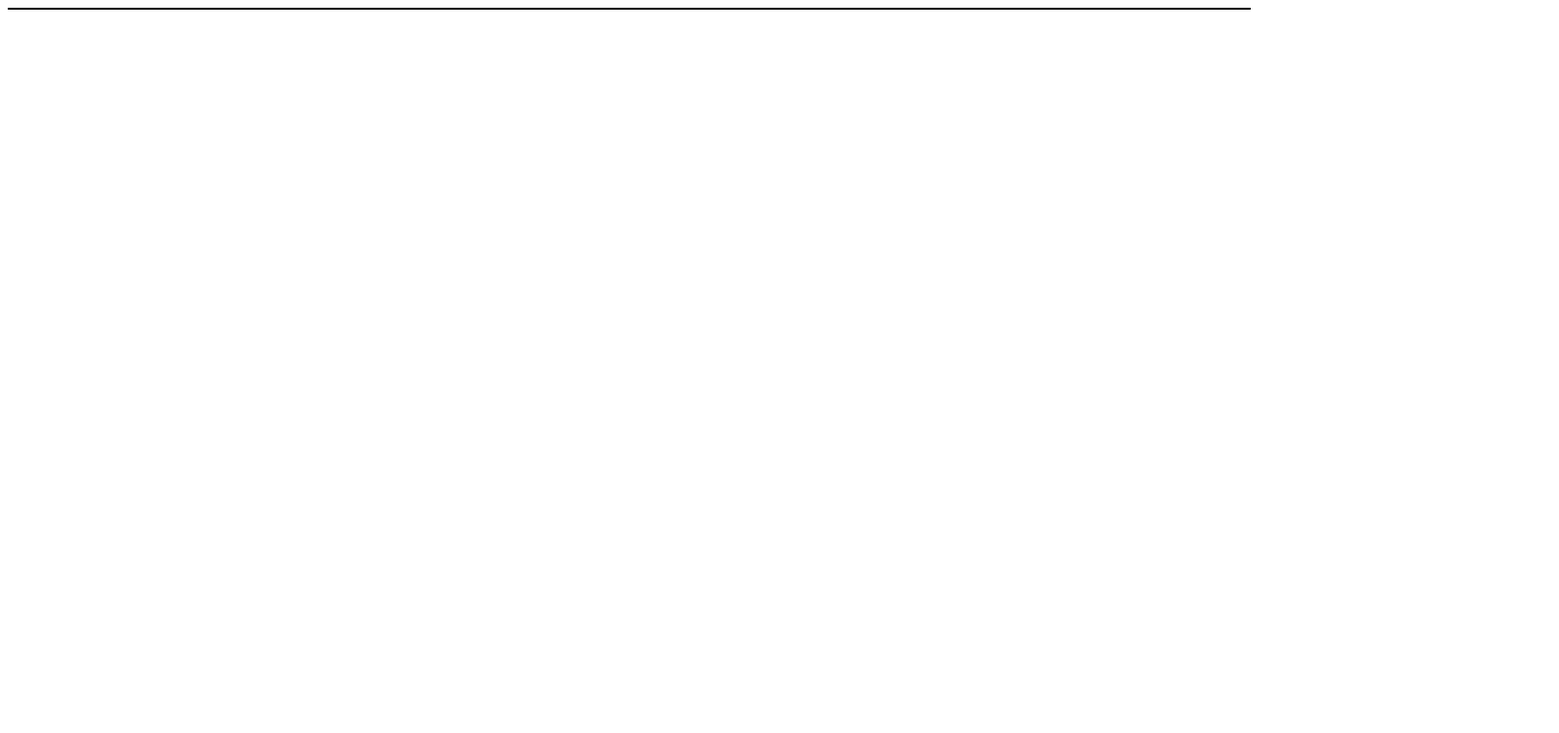
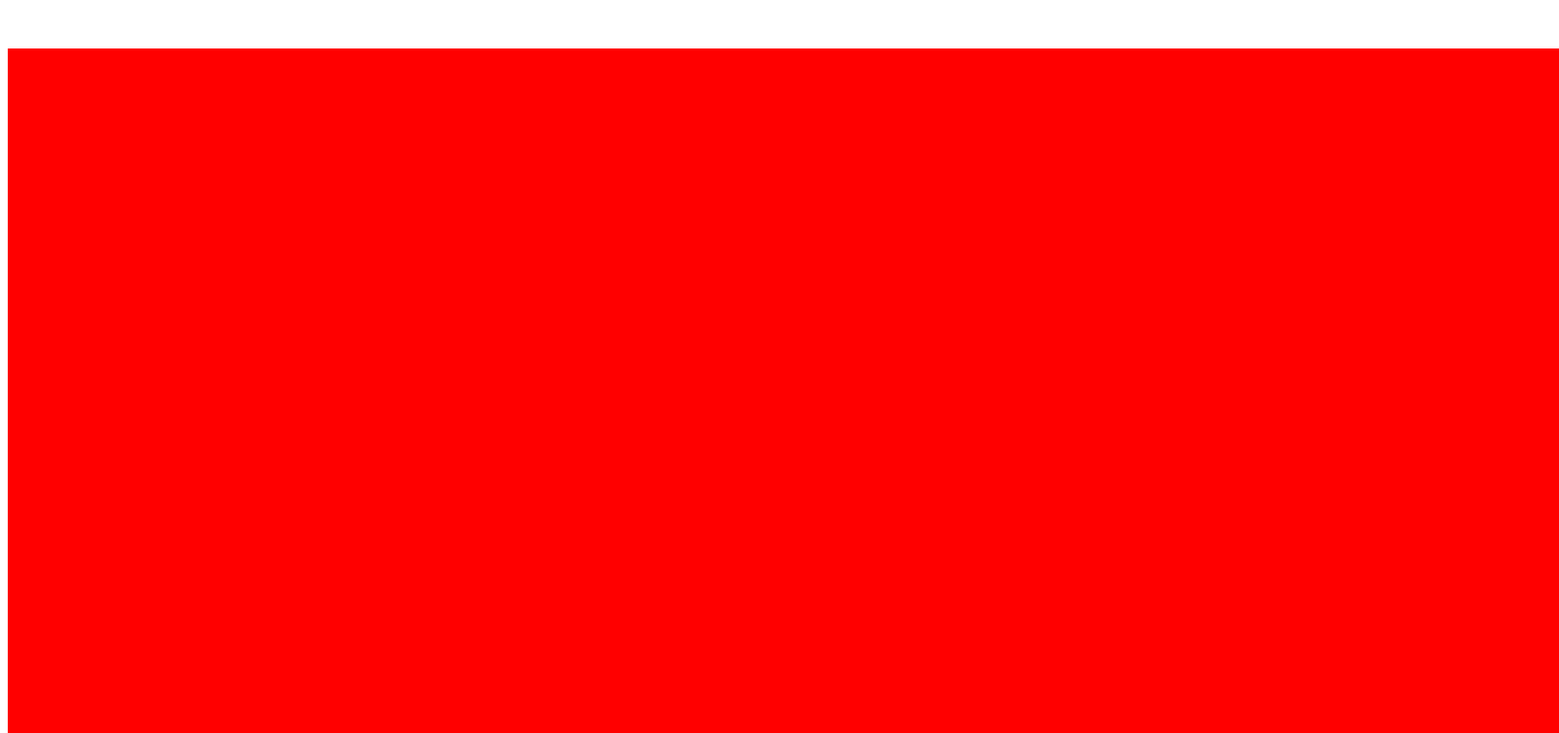
Before and after one commit to pradnya-gawai/BackGround-change-app, a plain HTML site: page index.html in a window 1280 px wide. Shown: the top 756 px of the page at 97% size, 1608 px wide, since content can reach past the window. Drawn offline with Linux system fonts and the light colour scheme.

Commit message:
styled div

```diff
--- a/index.html
+++ b/index.html
@@ -1,14 +1,21 @@
 <!DOCTYPE html>
 <html lang="en">
 <head>
-	<meta charset="UTF-8">
-	<meta name="viewport" content="width=device-width, initial-scale=1.0">
-	<link rel="stylesheet" type="text/css" href="style.css">
-	<title>Background-Change-App</title>
+    <meta charset="UTF-8">
+    <meta name="viewport" content="width=device-width, initial-scale=1.0">
+    <meta http-equiv="X-UA-Compatible" content="ie=edge">
+    <link rel="stylesheet" href="style.css">
+    <title>JavaScript Color Changing App</title>
 </head>
 <body>
-	<div id="canvas"></div>
-	<script src="script.js"></script>
+    <div id="canvas">
+        My background color will change when my button below is clicked.
+    </div>
 
+    <!-- <button id="button">Click me!</button> -->
+
+
+
+    <script src="script.js"></script>
 </body>
 </html>
--- a/style.css
+++ b/style.css
@@ -1,10 +1,26 @@
-body{
-	height: 100%;
-	width: 100%;
+#canvas{
+    background-color: red;
+    color: white;
+    font-family: 'Trebuchet MS', 'Lucida Sans Unicode', 'Lucida Grande', 'Lucida Sans', Arial, sans-serif;
+    font-size: 25px;
+    width: 100rem;
+    height: 100rem;
+    margin: 50px auto 50px;
+    text-align: center;
+    display: flex;
+    justify-content: center;
+    align-items: center;
 }
-#canvas
-{
-	height: 100%;
-	width: 100%;
-	border: 1px solid black;
+
+#button{
+    text-align: center;
+    width: 200px;
+    height: 50px;
+    margin: 50px auto 50px;
+    color: white;
+    font-family: 'Trebuchet MS', 'Lucida Sans Unicode', 'Lucida Grande', 'Lucida Sans', Arial, sans-serif;
+    background: black;
+    border-radius: 5px;
+    border-style: none;
+    display: block;
 }
```
